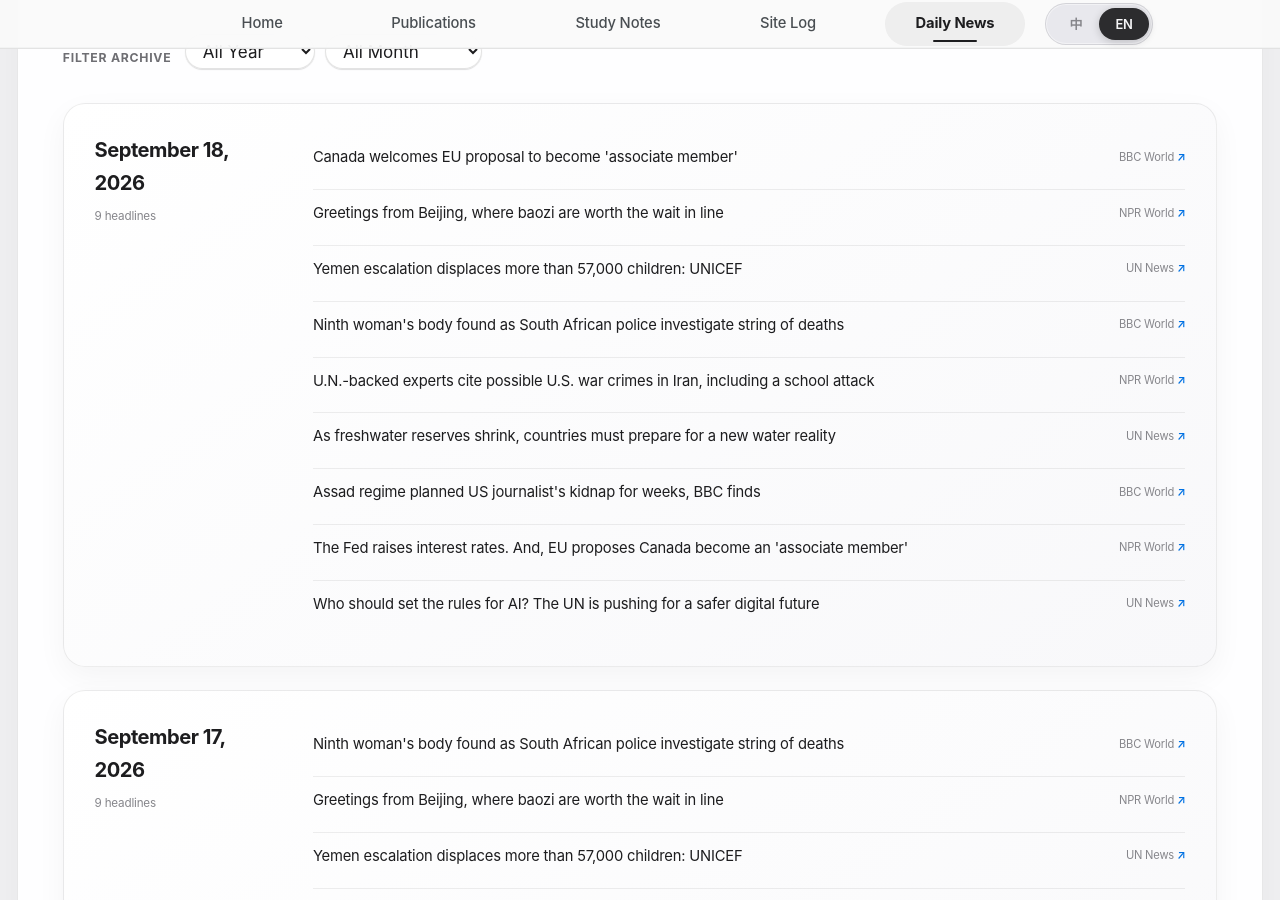
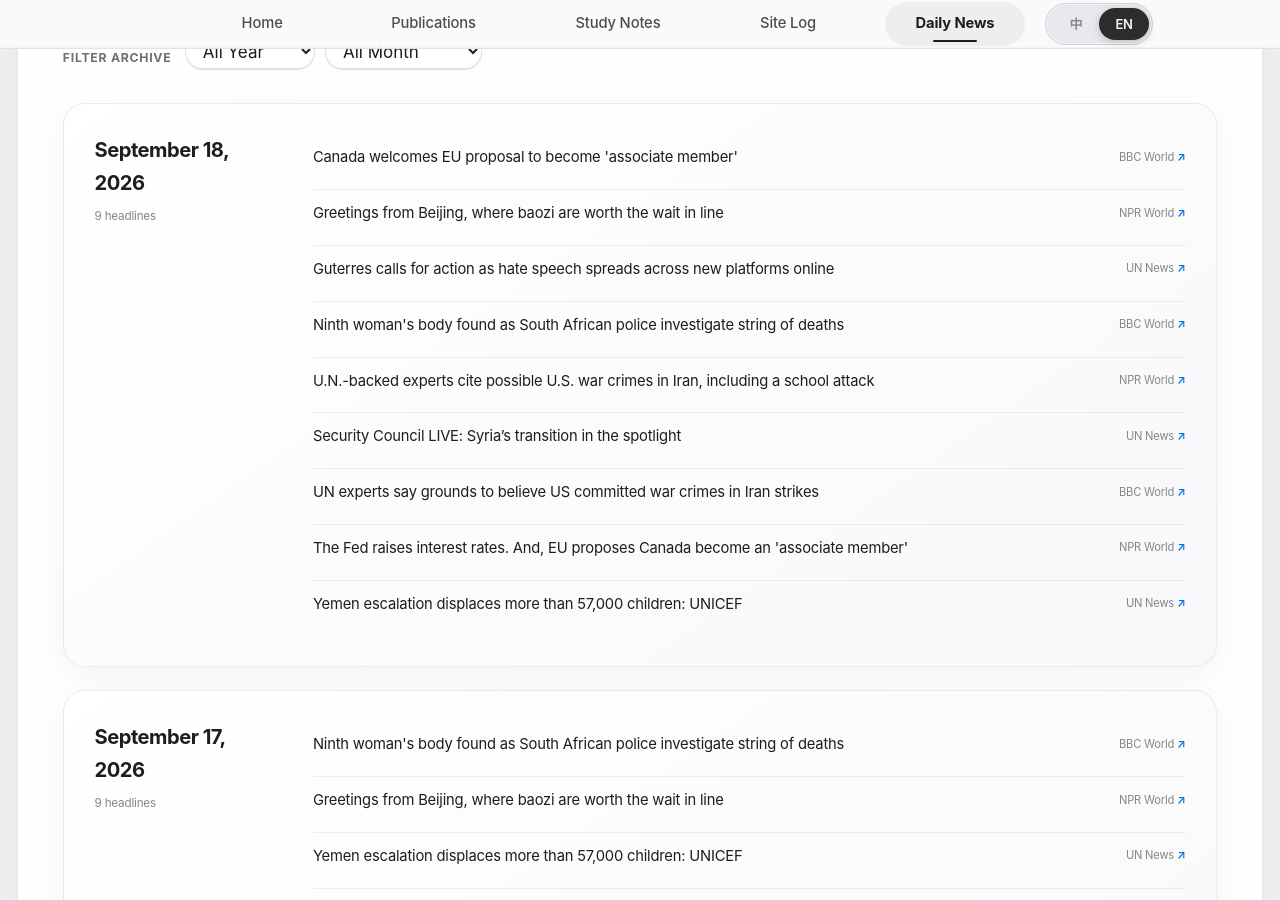
Before and after one commit to HaoxiangLuo/HaoxiangLuo.github.io, a Jekyll site: the page built from _pages/daily-news.html, in a window 1280 px wide and 900 px high, scrolled down 297 px. Built offline with Jekyll 4.4.1, drawn with Linux system fonts in a browser that asks for light colours; a style sheet for code colours, icons or effects is not loaded.

Commit message:
Update daily news 2026-09-18

```diff
--- a/_data/daily_news.json
+++ b/_data/daily_news.json
@@ -1,5 +1,5 @@
 {
-  "updated_at": "2026-09-18T01:22:17+08:00",
+  "updated_at": "2026-09-18T02:28:09+08:00",
   "days": [
     {
       "date": "2026-09-18",
@@ -15,9 +15,9 @@
           "url": "https://www.npr.org/2026/09/17/g-s1-142416/china-beijing-buns-baozi"
         },
         {
-          "title": "Yemen escalation displaces more than 57,000 children: UNICEF",
+          "title": "Guterres calls for action as hate speech spreads across new platforms online",
           "source": "UN News",
-          "url": "https://news.un.org/feed/view/en/story/2026/09/1168354"
+          "url": "https://news.un.org/feed/view/en/story/2026/09/1168356"
         },
         {
           "title": "Ninth woman's body found as South African police investigate string of deaths",
@@ -30,14 +30,14 @@
           "url": "https://www.npr.org/2026/09/17/nx-s1-5972934/us-iran-war-un-report-alleged-war-crimes"
         },
         {
-          "title": "As freshwater reserves shrink, countries must prepare for a new water reality",
+          "title": "Security Council LIVE: Syria’s transition in the spotlight",
           "source": "UN News",
-          "url": "https://news.un.org/feed/view/en/story/2026/09/1168350"
+          "url": "https://news.un.org/feed/view/en/story/2026/09/1168355"
         },
         {
-          "title": "Assad regime planned US journalist's kidnap for weeks, BBC finds",
+          "title": "UN experts say grounds to believe US committed war crimes in Iran strikes",
           "source": "BBC World",
-          "url": "https://www.bbc.co.uk/news/articles/cv0lrxw6ygl2o?at_medium=RSS&at_campaign=rss"
+          "url": "https://www.bbc.co.uk/news/articles/cm9w4n5nverdo?at_medium=RSS&at_campaign=rss"
         },
         {
           "title": "The Fed raises interest rates. And, EU proposes Canada become an 'associate member'",
@@ -45,9 +45,9 @@
           "url": "https://www.npr.org/2026/09/17/g-s1-143783/up-first-newsletter-federal-reserve-interest-rates-gas-prices-war-canada-european-union"
         },
         {
-          "title": "Who should set the rules for AI? The UN is pushing for a safer digital future",
+          "title": "Yemen escalation displaces more than 57,000 children: UNICEF",
           "source": "UN News",
-          "url": "https://news.un.org/feed/view/en/story/2026/09/1168353"
+          "url": "https://news.un.org/feed/view/en/story/2026/09/1168354"
         }
       ]
     },
```
